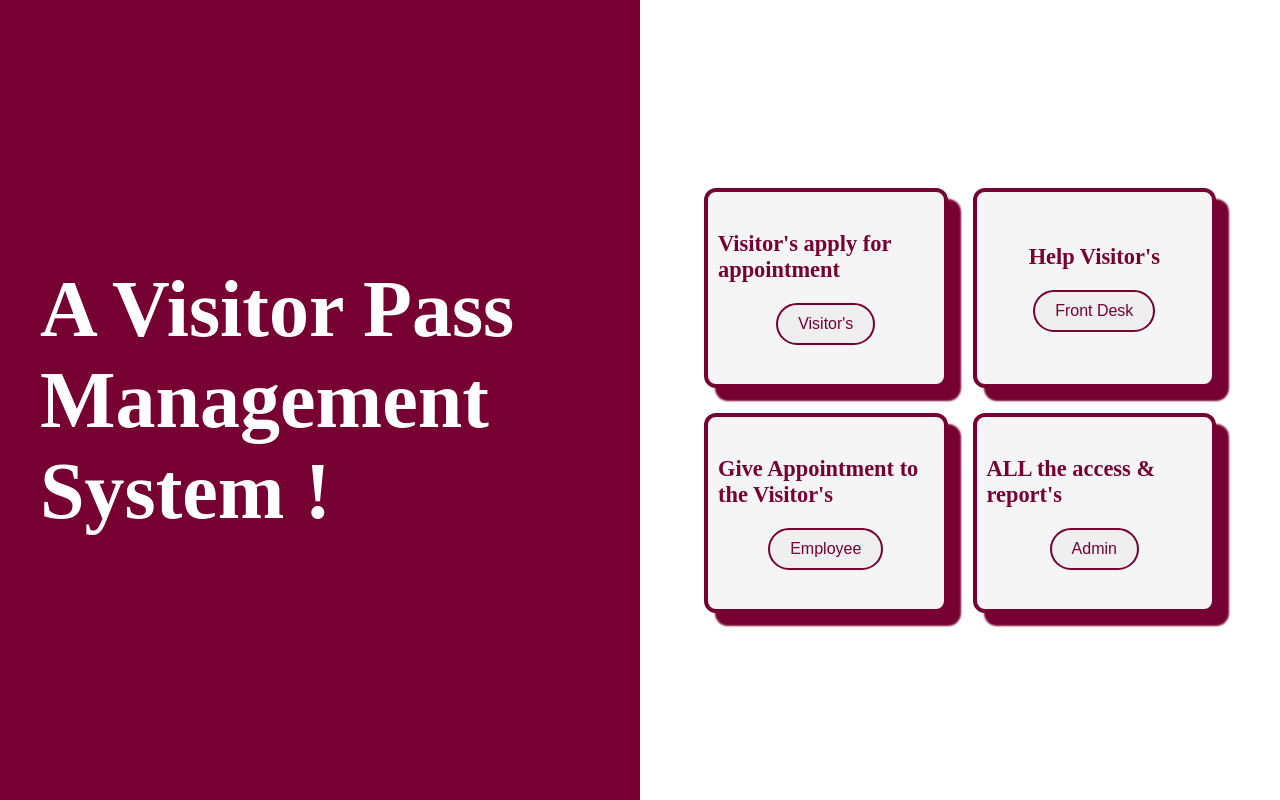
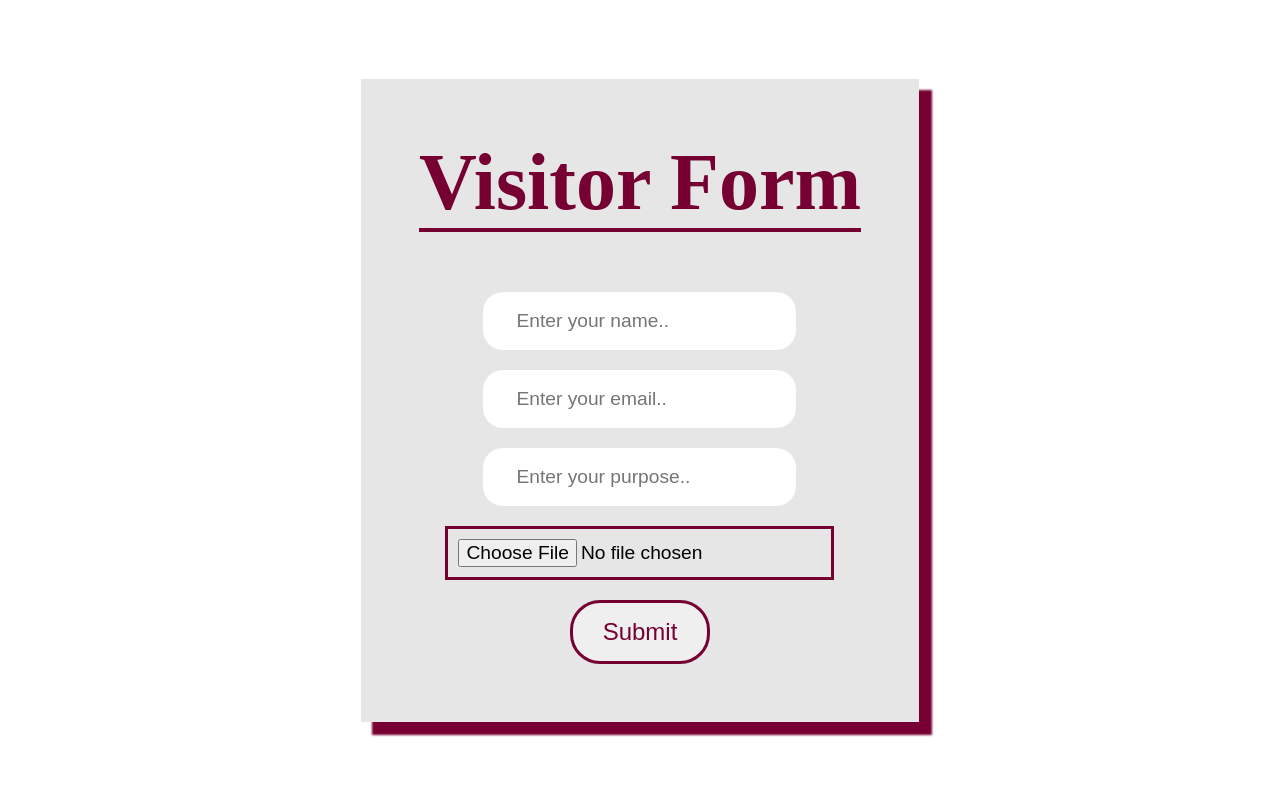
Before and after one commit to SumanKarmakar467/Assignment-9, a React (Vite) app in the folder Fronted/: page /visitor in a window 1280 px wide. Built offline with nearby package versions, Linux system fonts and the light colour scheme.

Commit message:
feat: Add Visitor Form page and integrate navigation from Home page

```diff
--- a/Fronted/src/App.jsx
+++ b/Fronted/src/App.jsx
@@ -1,12 +1,19 @@
+import { BrowserRouter, Routes, Route } from "react-router-dom";
 import Home from './pages/Home';
+import VisitorForm from './pages/VisitorForm';
+
+
 
 function App() {
 
 
   return (
-    <>
-      <Home/>
-    </>
+     <BrowserRouter>
+      <Routes>
+        <Route path="/" element={<Home />} />
+        <Route path="/visitor" element={<VisitorForm />} />
+      </Routes>
+    </BrowserRouter>
   )
 }
 
--- a/Fronted/src/index.css
+++ b/Fronted/src/index.css
@@ -5,7 +5,7 @@
 }
 :root{
   --primary-color:#760031;
-  --cart-color:#F5F5F5;
+  --cart-color:#e7e6e6;
 }
 body{
   height:100vh;
@@ -82,3 +82,62 @@ body{
   background-color: var(--primary-color);
   color:white;
 }
+
+/* Visitor Form  */
+.visitor-form{
+  height: 100vh;
+  width: 100%;
+  /* background-color: var(--primary-color); */
+  padding:50px;
+  display: flex;
+  justify-content: center;
+  align-items: center;
+}
+.form{
+  display: flex;
+  flex-direction: column;
+  justify-content: center;
+  align-items: center;
+  background-color: var(--cart-color);
+  padding:3rem;
+  box-shadow: 12px 12px 2px 1px var(--primary-color);
+}
+.form h1{
+  font-size: 5rem;
+  color:var(--primary-color);
+  margin-bottom: 40px;
+  border-bottom: 4px solid var(--primary-color);
+}
+.inputs{
+  padding:15px 30px;
+  font-size: 1.2rem;
+  /* margin-bottom: 10px; */
+  border:3px solid transparent;
+  transition: all ease 0.2s;
+  border-radius: 20px;
+}
+.inputs:hover{
+  border: 3px solid var(--primary-color);
+}
+.inputs-img{
+  padding:10px;
+  font-size: 1.2rem;
+  border:3px solid var(--primary-color);
+  /* margin-bottom: 20px; */
+}
+.submit{
+  padding:15px 30px;
+  border-radius: 30px;
+  font-size: 1.5rem;
+  border:3px solid var(--primary-color);
+  color:var(--primary-color);
+  transition: all ease 0.2s;
+}
+
+.submit:hover{
+  background-color: var(--primary-color);
+  color:white;
+}
+.int{
+  padding:10px;
+}
--- a/Fronted/src/pages/Home.jsx
+++ b/Fronted/src/pages/Home.jsx
@@ -1,23 +1,37 @@
+import { useNavigate } from "react-router-dom";
+
 const Home = () => {
+  const navigate = useNavigate();
+
   return (
     <div className="home">
       <div className="left">
         <h1>A Visitor Pass Management System !</h1>
       </div>
+
       <div className="right">
         <div className="cart">
           <div className="cart-one">
             <p className="para">Visitor's apply for appointment</p>
-            <button className="btn">Visitor's</button>
+
+            <button
+              className="btn"
+              onClick={() => navigate("/visitor")}
+            >
+              Visitor's
+            </button>
           </div>
+
           <div className="cart-two">
             <p className="para">Help Visitor's</p>
             <button className="btn">Front Desk</button>
           </div>
+
           <div className="cart-three">
             <p className="para">Give Appointment to the Visitor's</p>
             <button className="btn">Employee</button>
           </div>
+
           <div className="cart-four">
             <p className="para">ALL the access & report's</p>
             <button className="btn">Admin</button>
--- /dev/null
+++ b/Fronted/src/pages/VisitorForm.jsx
@@ -0,0 +1,18 @@
+import React from 'react'
+
+const VisitorForm = () => {
+  return (
+    <div className="visitor-form">
+      <div className="form">
+        <div className="int"><h1>Visitor Form</h1></div>
+        <div className="int"><input className="inputs" type="text"  placeholder="Enter your name.."/></div>
+        <div className="int"><input className="inputs" type="email" placeholder="Enter your email.."/></div>
+        <div className="int"><input className="inputs" type="text"  placeholder="Enter your purpose.."/></div>
+        <div className="int"><input className="inputs-img" type="file"  /></div>
+        <div className="int"><button className="submit">Submit</button></div>
+      </div>
+    </div>
+  )
+}
+
+export default VisitorForm
```
